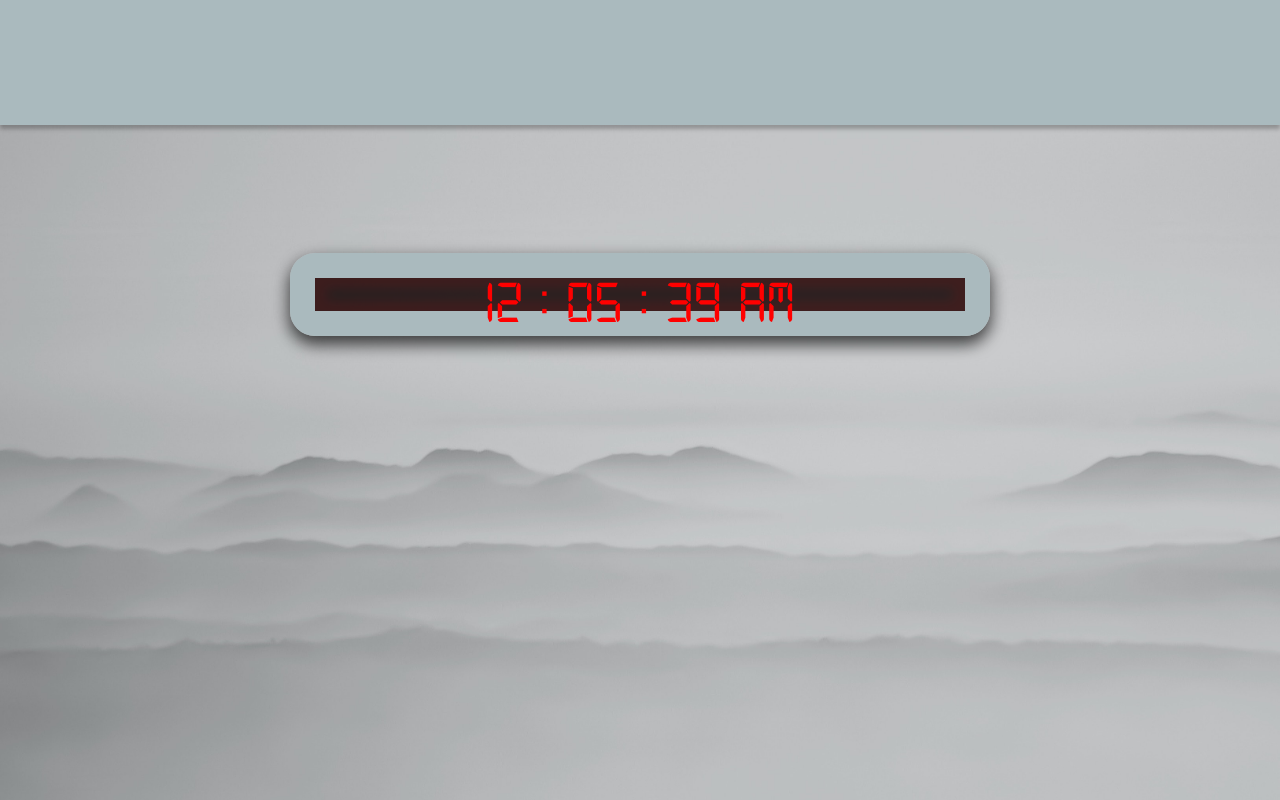
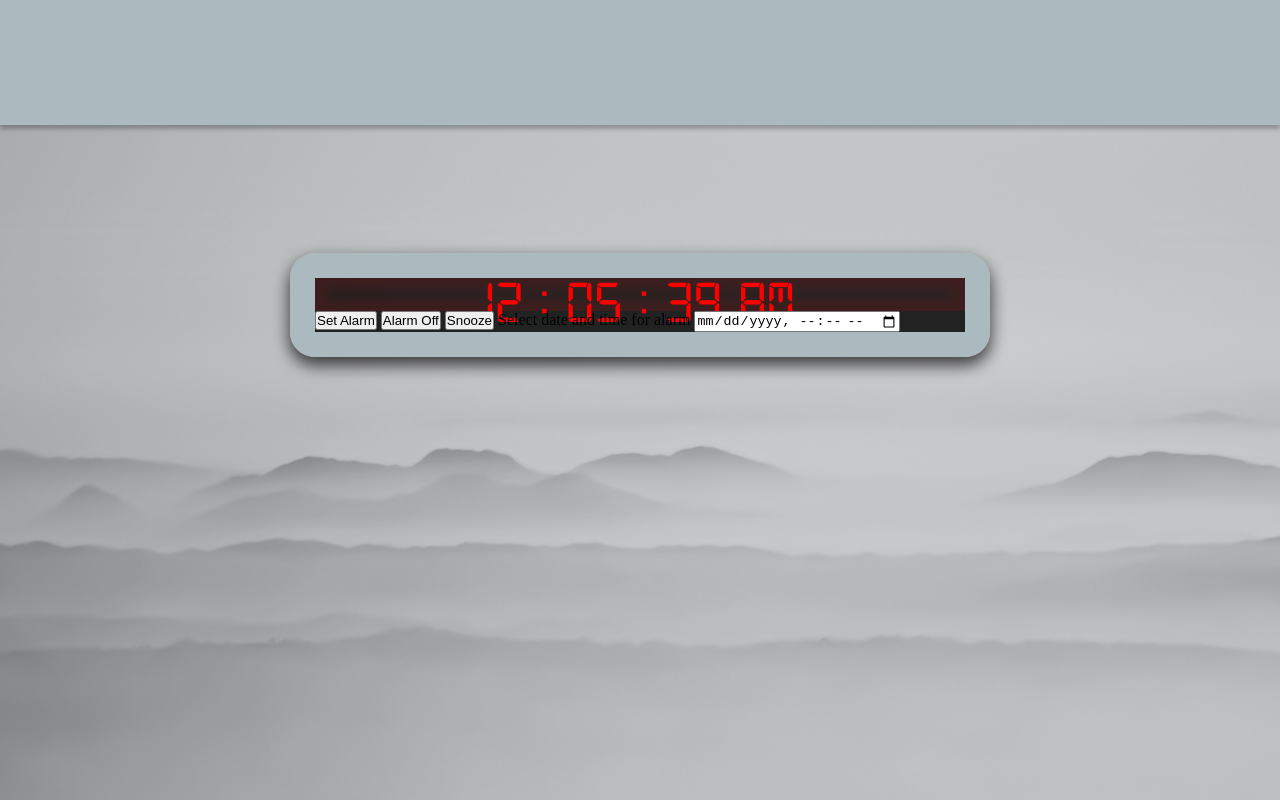
Before and after one commit to Chad-Powellv1/alarm-clock, a plain HTML site: page index.html in a window 1280 px wide. Drawn offline with Linux system fonts and the light colour scheme.

Commit message:
update index.html

```diff
--- a/index.html
+++ b/index.html
@@ -14,7 +14,13 @@
       <div id="days"></div>
       <div id="timeDisplay"></div>
       <div id="ampm"></div>
-      <div id="alarmSet"></div>
+      <div id="alarmSet">
+        <button id="setAlarm">Set Alarm</button>
+        <button id="alarmOff">Alarm Off</button>
+        <button id="snooze">Snooze</button>
+        <label for="" id="alarmDateTime">Select date and time for alarm</label>
+        <input type="datetime-local" />
+      </div>
       <div id="date"></div>
     </div>
     <div id="24hr"></div>
--- a/js/main.js
+++ b/js/main.js
@@ -56,11 +56,6 @@ const addZero = function (i) {
   return i;
 };
 
-// let dateTimeSet = document.createElement("input");
-// dateTimeSet.type = "datetime-local";
-// dateTimeSet.id = "dateTimeSet";
-// alarmControls.appendChild("dateTimeSet");
-
 /* FUNCTION TO START PROGRAM & UPDATE CLOCK EVERY SECOND */
 
 const init = function () {
```
